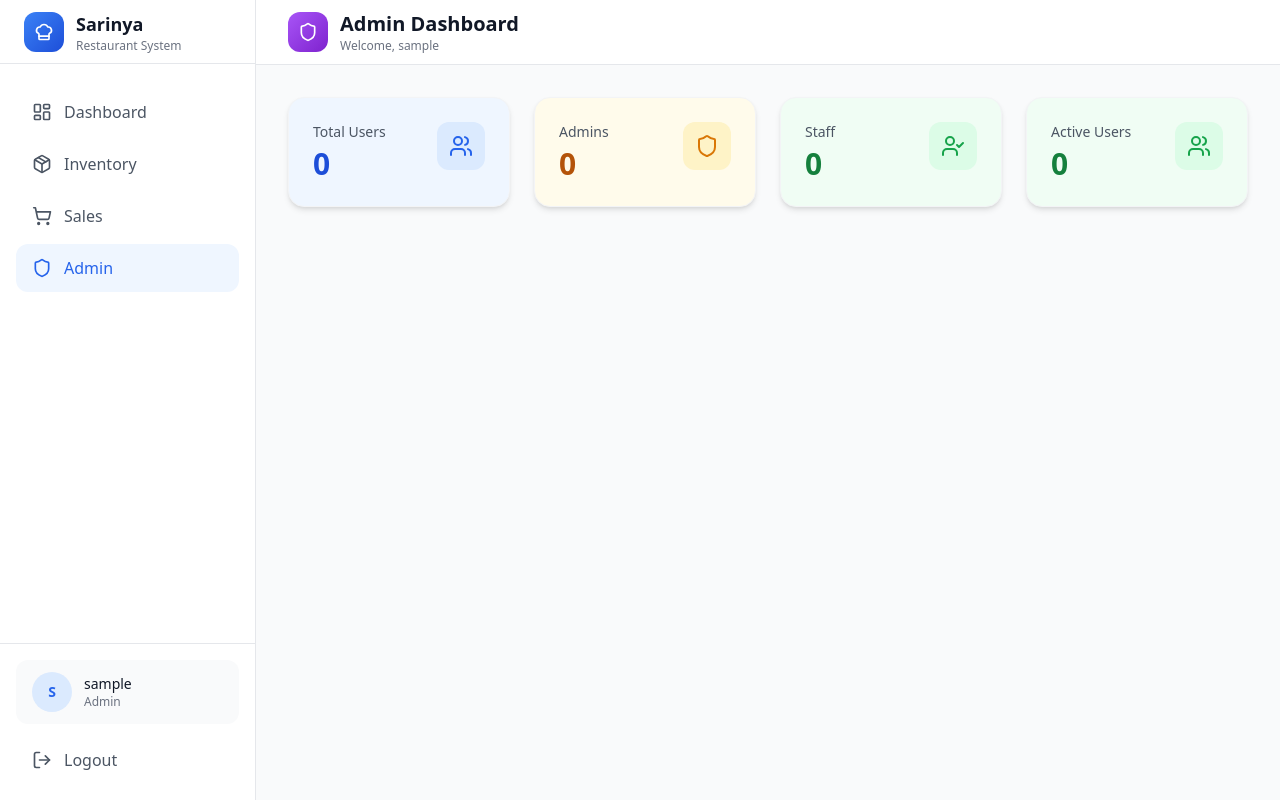
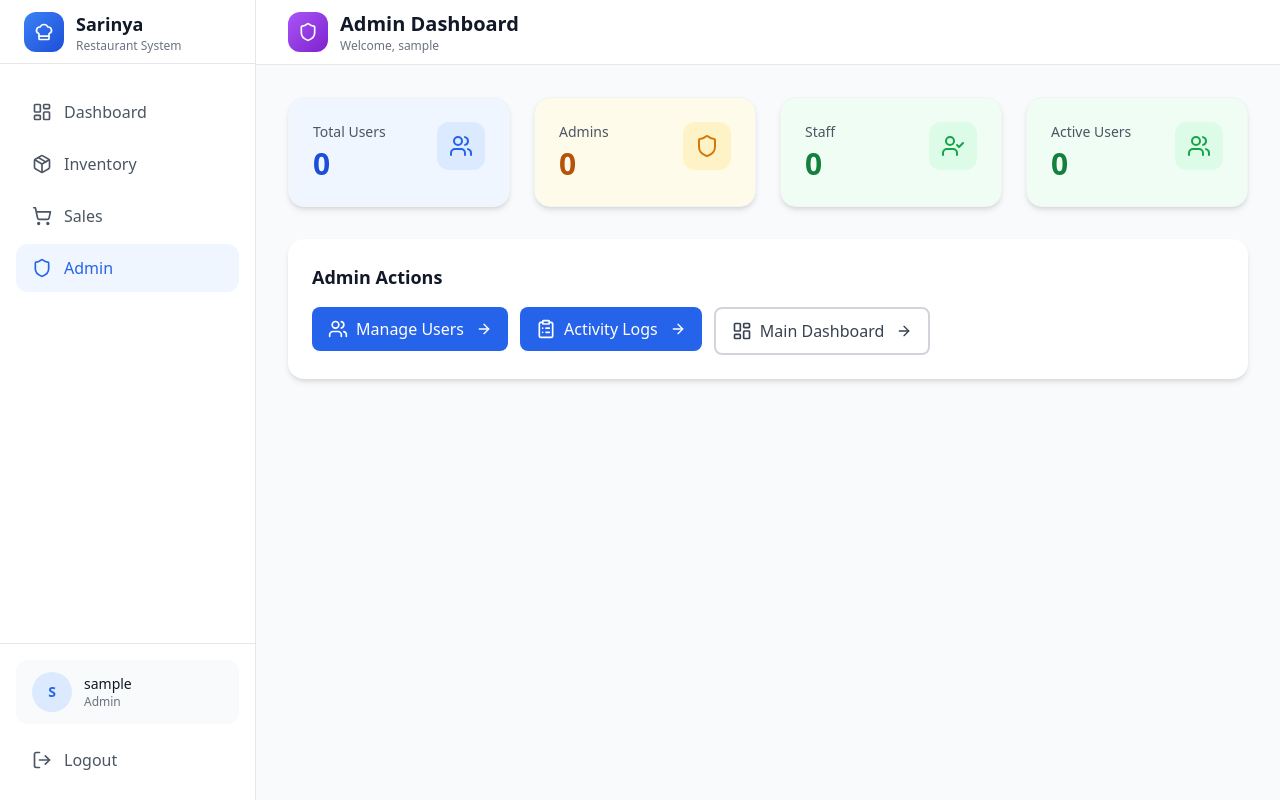
Before and after one commit to markjasperrojas/sarinya-system, a React (Create React App) app in the folder frontend/client/: page /admin in a window 1280 px wide. Built offline with nearby package versions, Linux system fonts and the light colour scheme; no server answers; sample sign-in values are in the browser's storage.

Commit message:
add quick actions in admin dashboard

```diff
--- a/frontend/client/src/pages/AdminDashboardPage.jsx
+++ b/frontend/client/src/pages/AdminDashboardPage.jsx
@@ -1,13 +1,17 @@
 import { useEffect, useState } from "react";
-import { useNavigate } from "react-router-dom";
+import { useNavigate, Link } from "react-router-dom";
 import { useAuth } from "../contexts/AuthContext";
 import { getUsers } from "../services/userService";
 import StatsCard from "../components/StatsCard";
 import LoadingSpinner from "../components/LoadingSpinner";
+import Button from "../components/Button";
 import {
   Users,
   Shield,
   UserCheck,
+  ArrowRight,
+  ClipboardList,
+  LayoutDashboard,
 } from "lucide-react";
 
 export default function AdminDashboardPage() {
@@ -106,6 +110,33 @@ export default function AdminDashboardPage() {
           />
         </div>
 
+        {/* Quick Actions */}
+        <div className="card p-6 animate-slide-up">
+          <h2 className="text-lg font-semibold text-gray-900 mb-4">
+            Admin Actions
+          </h2>
+          <div className="flex flex-wrap gap-3">
+            <Link to="/admin/users">
+              <Button icon={Users} variant="primary">
+                Manage Users
+                <ArrowRight className="w-4 h-4 ml-1" />
+              </Button>
+            </Link>
+            <Link to="/admin/activity-logs">
+              <Button icon={ClipboardList} variant="primary">
+                Activity Logs
+                <ArrowRight className="w-4 h-4 ml-1" />
+              </Button>
+            </Link>
+            <Link to="/dashboard">
+              <Button variant="outline" icon={LayoutDashboard}>
+                Main Dashboard
+                <ArrowRight className="w-4 h-4 ml-1" />
+              </Button>
+            </Link>
+          </div>
+        </div>
+
       </main>
     </>
   );
```
